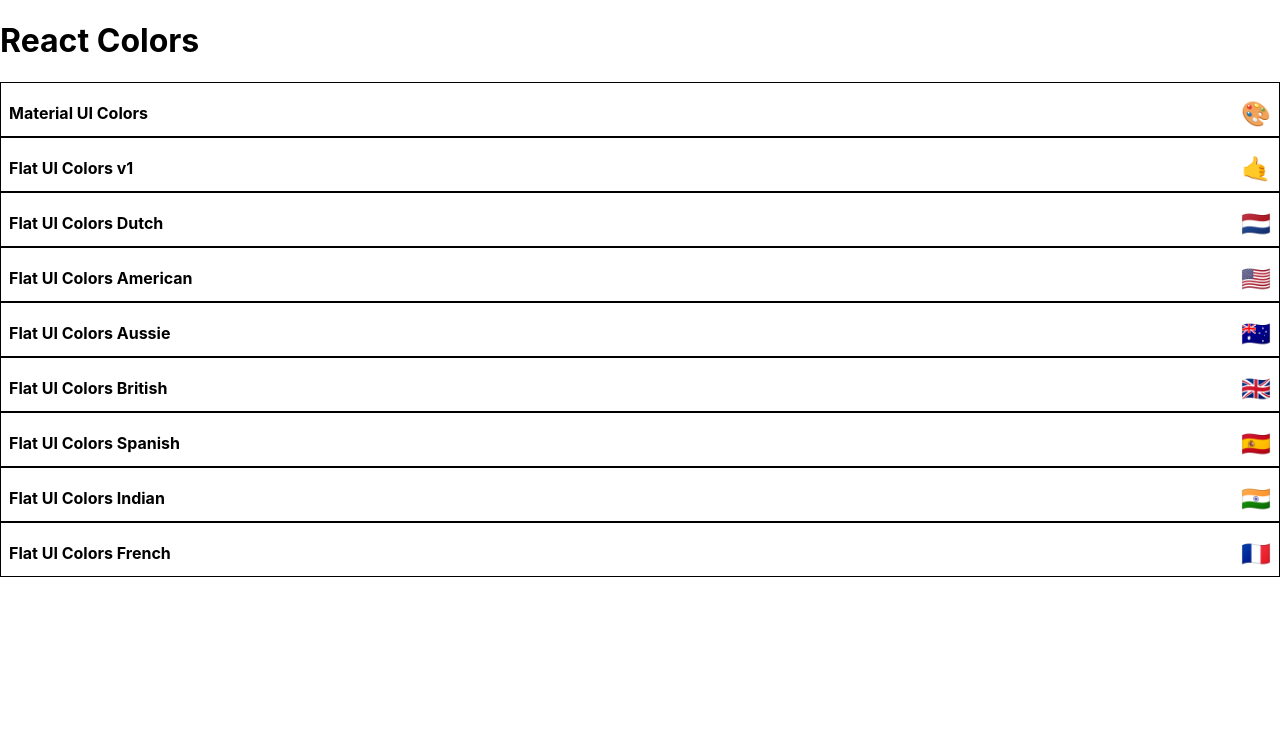
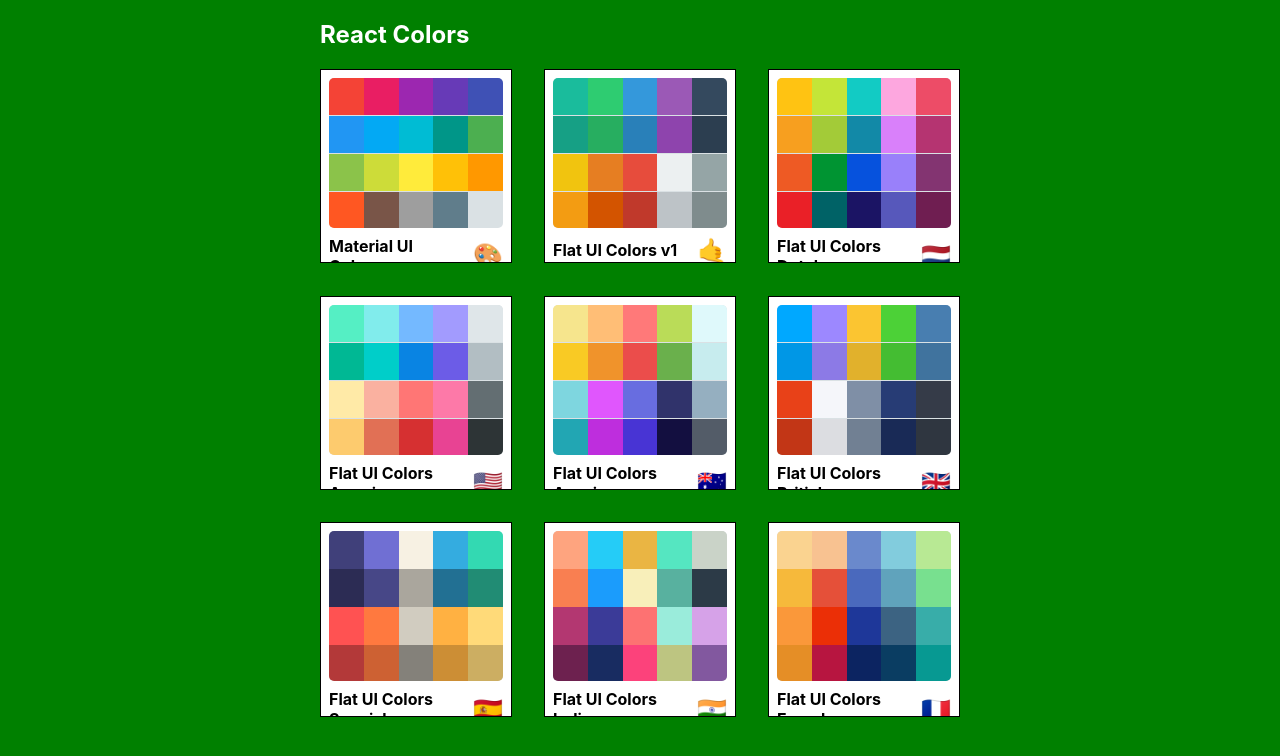
Before and after one commit to DavidWalker-hub/Color-Project, a React (Create React App) app: page / in a window 1280 px wide. Shown: the top 756 px of the page. Built offline with nearby package versions, Linux system fonts and the light colour scheme.

Commit message:
style minipalette

```diff
--- a/src/MiniPalette.js
+++ b/src/MiniPalette.js
@@ -14,7 +14,11 @@
 		}
 	},
 	colors: {
-		backgroundColor: 'grey'
+		backgroundColor: '#dae1e4',
+		height: '150px',
+		width: '100%',
+		borderRadius: '5px',
+		overflow: 'hidden'
 	},
 	title: {
 		display: 'flex',
@@ -29,15 +33,25 @@
 	emoji: {
 		marginLeft: '0.5rem',
 		fontSize: '1.5rem'
+	},
+	miniColorBox: {
+		height: '25%',
+		width: '20%',
+		display: 'inline-block',
+		margin: '0 auto',
+		position: 'relative',
+		marginBottom: '-3.5px'
 	}
 };
 
 function MiniPalette(props) {
-	const { classes, paletteName, emoji } = props;
-	console.log(classes);
+	const { classes, paletteName, emoji, colors } = props;
+	const miniColorBoxes = colors.map((color) => (
+		<div className={classes.miniColorBox} style={{ backgroundColor: color.color }} key={color.name} />
+	));
 	return (
 		<div className={classes.root}>
-			<div className={classes.colors} />
+			<div className={classes.colors}>{miniColorBoxes}</div>
 			<h5 className={classes.title}>
 				{paletteName} <span className={classes.emoji}>{emoji}</span>
 			</h5>
--- a/src/PaletteList.js
+++ b/src/PaletteList.js
@@ -1,18 +1,55 @@
 import React, { Component } from 'react';
 import MiniPalette from './MiniPalette';
+import { withStyles } from '@material-ui/core/styles';
 // import { Link } from 'react-router-dom';
+
+const styles = {
+	root: {
+		backgroundColor: 'green',
+		height: '100vh',
+		display: 'flex',
+		alignItems: 'flex-start',
+		justifyContent: 'center'
+	},
+	container: {
+		width: '50%',
+		display: 'flex',
+		alignItems: 'flex-start',
+		flexDirection: 'column',
+		flexWrap: 'wrap'
+	},
+	nav: {
+		display: 'flex',
+		width: '100%',
+		justifyContent: 'space-between',
+		color: 'white'
+	},
+	palettes: {
+		boxSizing: 'border-box',
+		width: '100%',
+		display: 'grid',
+		gridTemplateColumns: 'repeat(3, 30%)',
+		gridGap: '5%'
+	}
+};
 
 class PaletteList extends Component {
 	render() {
-		const { palettes } = this.props;
+		const { palettes, classes } = this.props;
 
 		return (
-			<div>
-				<h1>React Colors</h1>
-				{palettes.map((palette) => <MiniPalette {...palette} />)}
+			<div className={classes.root}>
+				<div className={classes.container}>
+					<nav className={classes.nav}>
+						<h1>React Colors</h1>
+					</nav>
+					<div className={classes.palettes}>
+						{palettes.map((palette) => <MiniPalette {...palette} key={palette.paletteName} />)}
+					</div>
+				</div>
 			</div>
 		);
 	}
 }
 
-export default PaletteList;
+export default withStyles(styles)(PaletteList);
```
Also changed, not shown: 1 other file (tests, documents, lock files or other folders).
